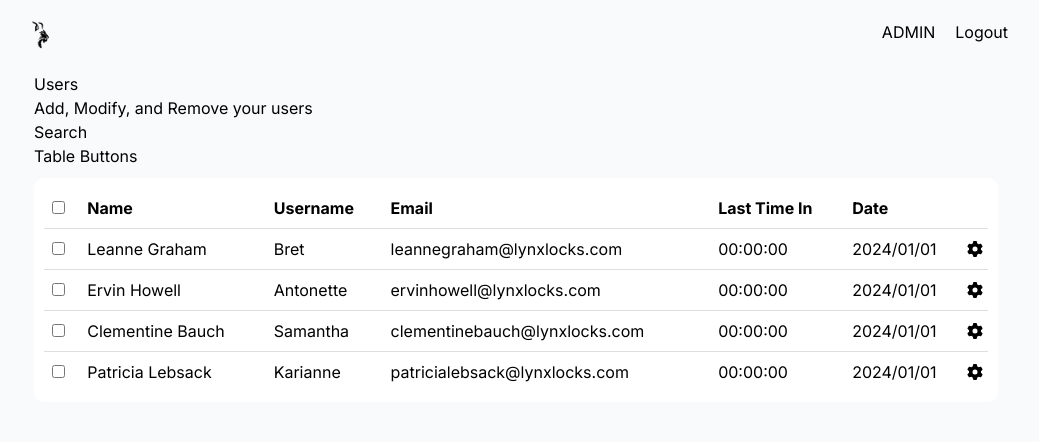
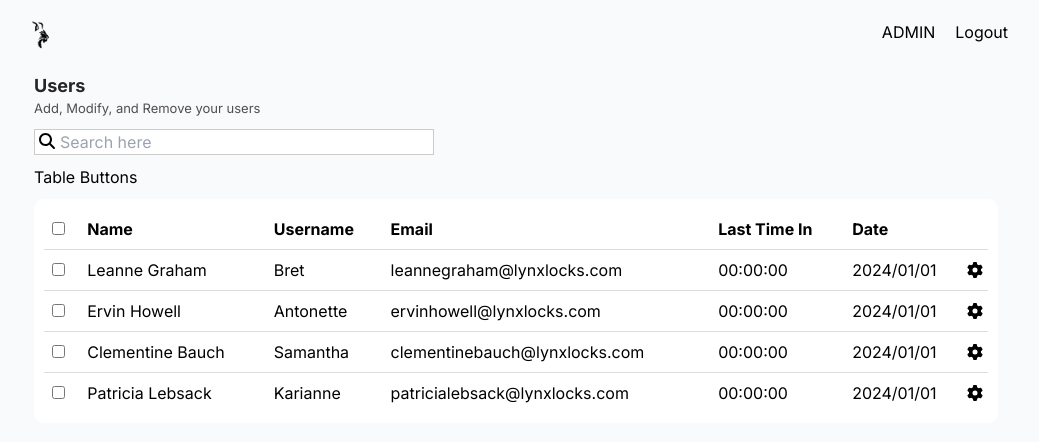
Before and after one commit to Lynx-Locks/lynx-web, a Next.js app in the folder frontend/: page / in a window 1280 px wide. Shown: the top 442 px of the page, without its empty margins (124-1163 px from the left). Built offline with nearby package versions, Linux system fonts and the light colour scheme.

Commit message:
Implement search bar

```diff
--- a/frontend/src/app/home.module.css
+++ b/frontend/src/app/home.module.css
@@ -1,4 +1,14 @@
 .homeContainer {
 		padding: 20px 10px;
+}
 
+.homeHeader {
+	font-size: large;
+	font-weight: bold;
+	color: #272525;
 }
+
+.subHeading {
+	font-size: small;
+	color: #514e4e;
+}
--- a/frontend/src/app/page.tsx
+++ b/frontend/src/app/page.tsx
@@ -42,8 +42,8 @@ export default function Home() {
 
   return (
     <div className={styles.homeContainer}>
-      <div>Users</div>
-      <div>Add, Modify, and Remove your users</div>
+      <h1 className={styles.homeHeader}>Users</h1>
+      <p className={styles.subHeading}>Add, Modify, and Remove your users</p>
       <Search />
       <TableButtons />
       <AdminTable users={users} />
--- /dev/null
+++ b/frontend/src/components/search/search.module.css
@@ -0,0 +1,18 @@
+.searchContainer {
+	position: relative;
+	display: inline-block;
+}
+
+.searchInput {
+	border: 1px solid #ccc;
+	width: 400px;
+	margin: 10px 0px;
+	padding-left: 25px;
+}
+
+.searchIcon {
+	position: absolute;
+	left: 5px;
+	top: 10px;
+	pointer-events: none;
+}
--- a/frontend/src/components/search/search.tsx
+++ b/frontend/src/components/search/search.tsx
@@ -1,3 +1,30 @@
+"use client";
+
+import React, { useState } from "react";
+import styles from "./search.module.css";
+import { faMagnifyingGlass } from "@fortawesome/free-solid-svg-icons";
+import { FontAwesomeIcon } from "@fortawesome/react-fontawesome";
+
 export default function Search() {
-  return <div>Search</div>;
+  const [searchInput, setSearchInput] = useState("");
+
+  const handleChange = (e: React.ChangeEvent<HTMLInputElement>) => {
+    e.preventDefault();
+    setSearchInput(e.target.value);
+  };
+
+  return (
+    <div className={styles.searchContainer}>
+      <span className={styles.searchIcon}>
+        <FontAwesomeIcon icon={faMagnifyingGlass} />
+      </span>
+      <input
+        type="text"
+        placeholder="Search here"
+        onChange={handleChange}
+        value={searchInput}
+        className={styles.searchInput}
+      />
+    </div>
+  );
 }
```
